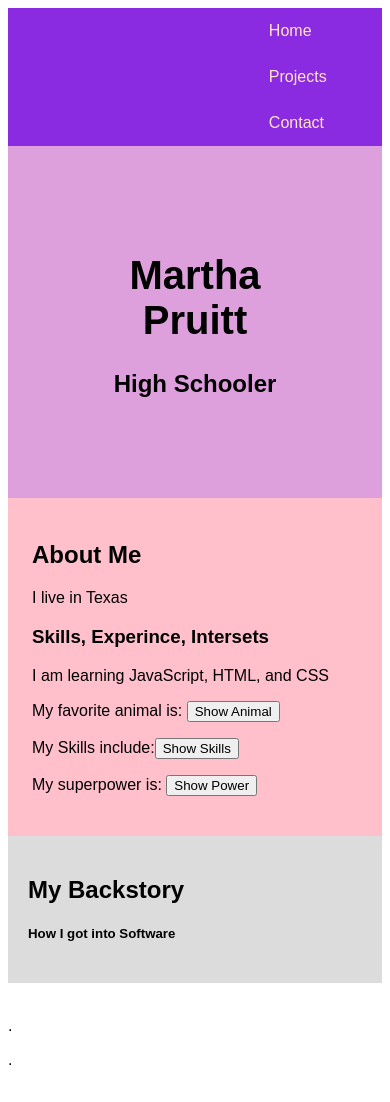
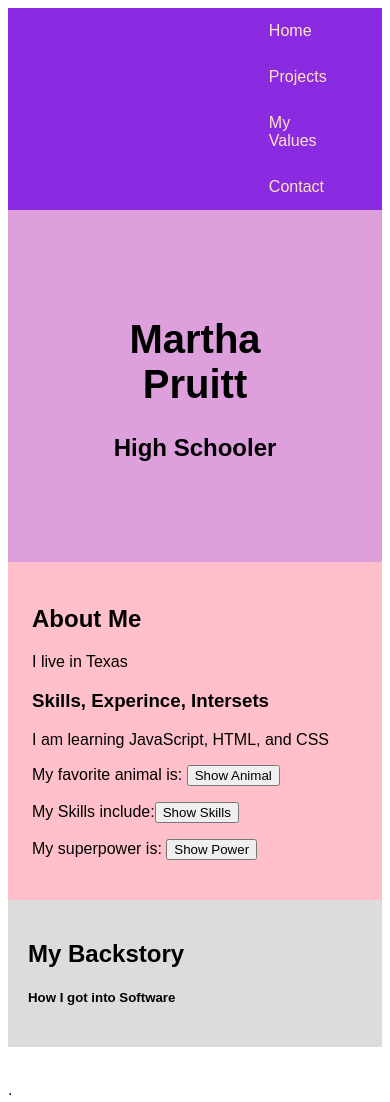
Before and after one commit to MarthaPruitt/Website, a plain HTML site: page index.html.html in a window 390 px wide. Shown: the top 1102 px of the page. Drawn offline with Linux system fonts and the light colour scheme.

Commit message:
added values page, moblie formatting

```diff
--- a/index.html.html
+++ b/index.html.html
@@ -13,6 +13,7 @@
     <div class="navbar">
         <a href="#">Home</a>
         <a href="#">Projects</a>
+        <a href="values">My Values</a>
         <a href="#">Contact</a>
     </div>
     <div class="header">
--- a/style.css
+++ b/style.css
@@ -58,3 +58,19 @@ background-color:rgb(181, 116, 137);}
 .footer p{
     color:rgb(10, 1, 10)
 }
+
+@media screen and (max-width: 700px) {
+    .row{
+       flex-direction: column;
+    }
+    img{
+        max-height: 100%;
+        max-width: 100%;
+    }
+}
+@media screen and (max-width: 400px) {
+    .navbar a{
+        float:none;
+        width:100%;
+    }
+}
```
Also changed, not shown: 2 other files.
